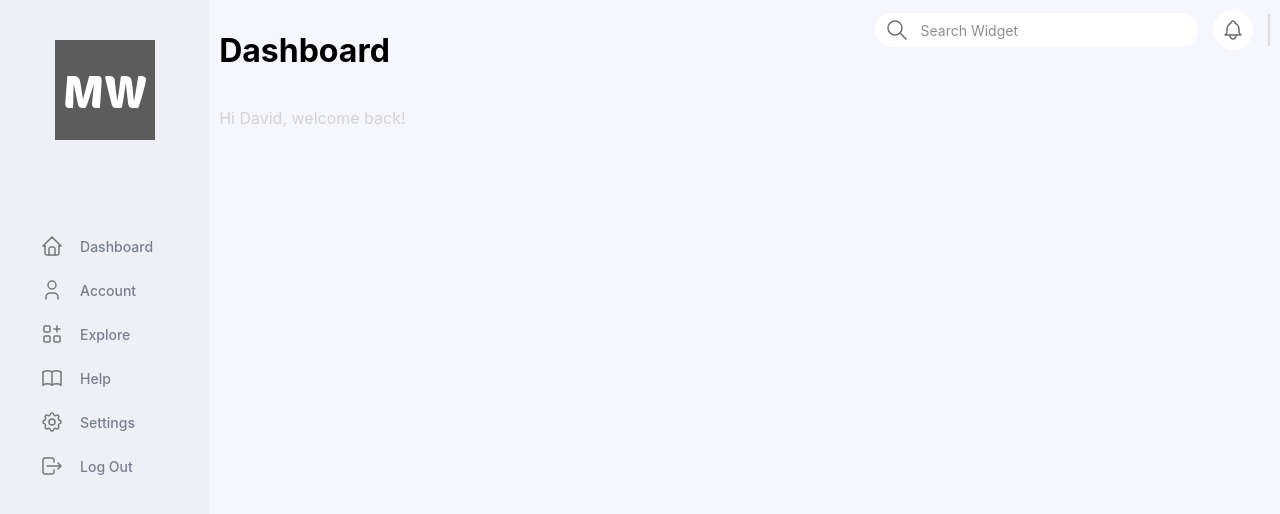
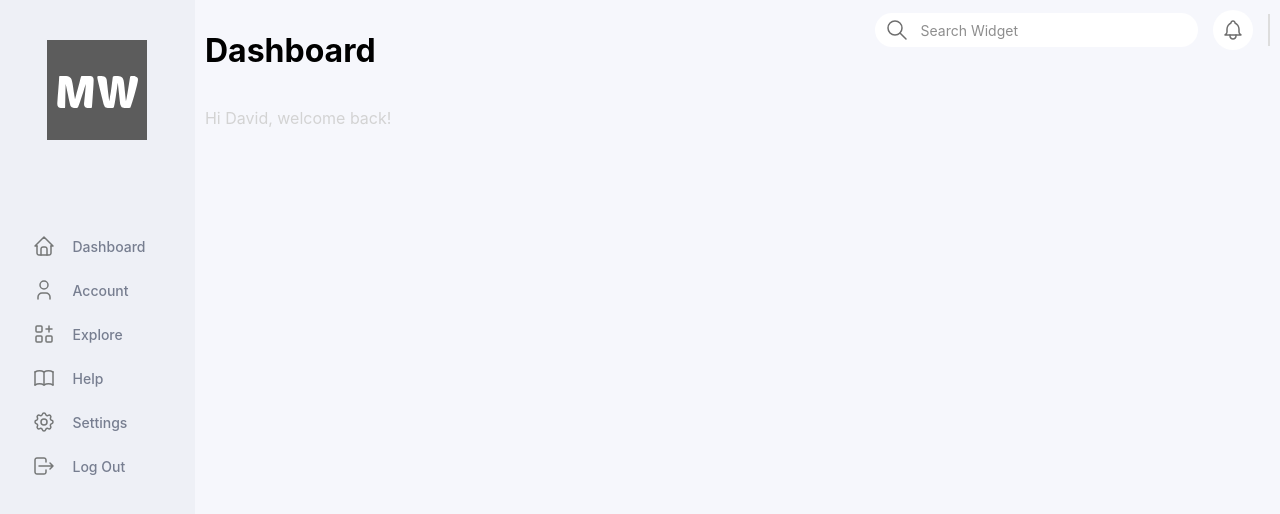
Before and after one commit to edison4354/modify-widget-frontend, a React (Create React App) app: page /dashboard in a window 1280 px wide. Shown: the top 514 px of the page. Built offline with nearby package versions, Linux system fonts and the light colour scheme.

Commit message:
Updated Sidebar position issue

```diff
--- a/src/components/Sidebar/SidebarElements.js
+++ b/src/components/Sidebar/SidebarElements.js
@@ -3,15 +3,16 @@ import { Link as LinkR } from "react-router-dom";
 
 export const SidebarContainer = styled.div`
   background: #eef0f6;
-  width: 250px;
+  width: 230px;
   height: 100vh;
   display: flex;
   justify-content: center;
   align-items: start;
   font-size: 1rem;
-  /* position: fixed;
+  position: sticky;
   top: 0;
-  left: 0; */
+  left: 0;
+  overflow: scroll;
 `;
 
 export const SidebarWrapper = styled.div`
@@ -31,6 +32,8 @@ export const SideMenu = styled.div`
   display: flex;
   flex-direction: column;
   padding-top: 80px;
+  margin: 0 10px;
+  width: 140px;
 `;
 
 export const SideIcon = styled.img``;
```
